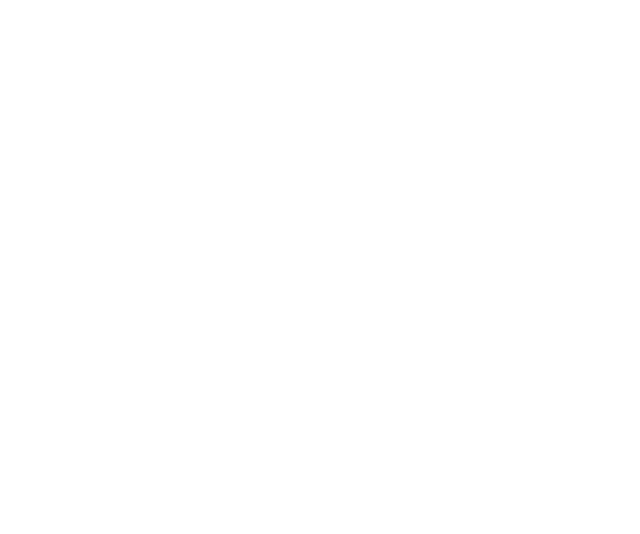
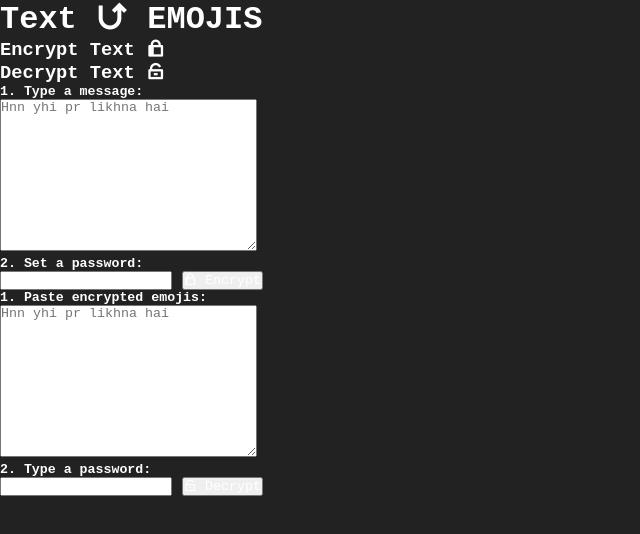
Before and after one commit to Prakharyadav27/Text-To-Emoji-s-Encryption-Decryption, a plain HTML site: page index.html in a window 1280 px wide. Shown: the whole page, without its empty margins (0-640 px from the left). Drawn offline with nearby package versions, Linux system fonts and the light colour scheme.

Commit message:
html done

```diff
--- a/index.html
+++ b/index.html
@@ -1,11 +1,36 @@
 <!DOCTYPE html>
 <html lang="en">
+
 <head>
     <meta charset="UTF-8">
     <meta name="viewport" content="width=device-width, initial-scale=1.0">
     <title>Document</title>
+    <link rel="stylesheet" href="style.css">
+    <link href="https://cdn.jsdelivr.net/npm/remixicon@3.5.0/fonts/remixicon.css" rel="stylesheet">
 </head>
+
 <body>
+    <div id="main">
+        <h1>Text <span><i class="ri-arrow-turn-forward-line"></i></span> EMOJIS</h1>
+        <div id="endec">
+            <h3 id="enc-btn">Encrypt Text <i class="ri-git-repository-private-line"></i></h3>
+            <h3 id="dec-btn">Decrypt Text <i class="ri-lock-unlock-line"></i></h3>
+        </div>
+        <div id="encryption">
+            <h5>1. Type a message: </h5>
+            <textarea placeholder="Hnn yhi pr likhna hai" name="" id="txtmsg" cols="30" rows="10"></textarea>
+            <h5>2. Set a password: </h5>
+            <input type="password" name="" id="password">
+            <button id="encrypt-btn"><span><i class="ri-git-repository-private-line"></i></span> Encrypt</button>
+        </div>
+        <div id="Deryption">
+            <h5>1. Paste encrypted emojis: </h5>
+            <textarea placeholder="Hnn yhi pr likhna hai" name="" id="txtmsg" cols="30" rows="10"></textarea>
+            <h5>2. Type a password: </h5>
+            <input type="password" name="" id="finalpassword">
+            <button id="decrypt-btn"><span><i class="ri-lock-unlock-line"></i> Decrypt</span></button>
+        </div>
+    </div>
+</body>
 
-</body>
 </html>
--- /dev/null
+++ b/style.css
@@ -0,0 +1,18 @@
+*{
+    margin: 0;
+    padding: 0;
+    box-sizing: border-box;
+    font-family: 'Courier New', Courier, monospace;
+    color: #fff;
+}
+
+html,body{
+    height: 100%;
+    width: 100%;
+}
+
+#main{
+    height: 100%;
+    width: 100%;
+    background-color: #222;
+}
```
